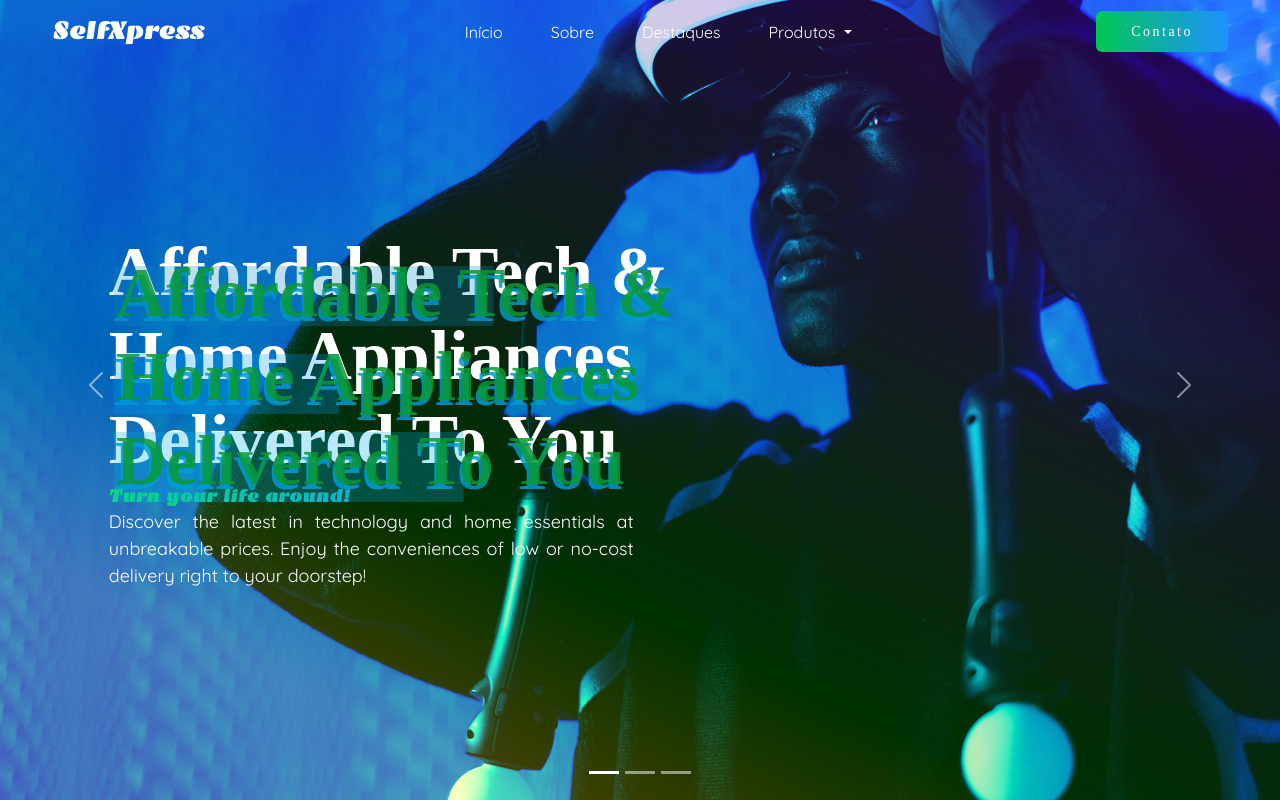
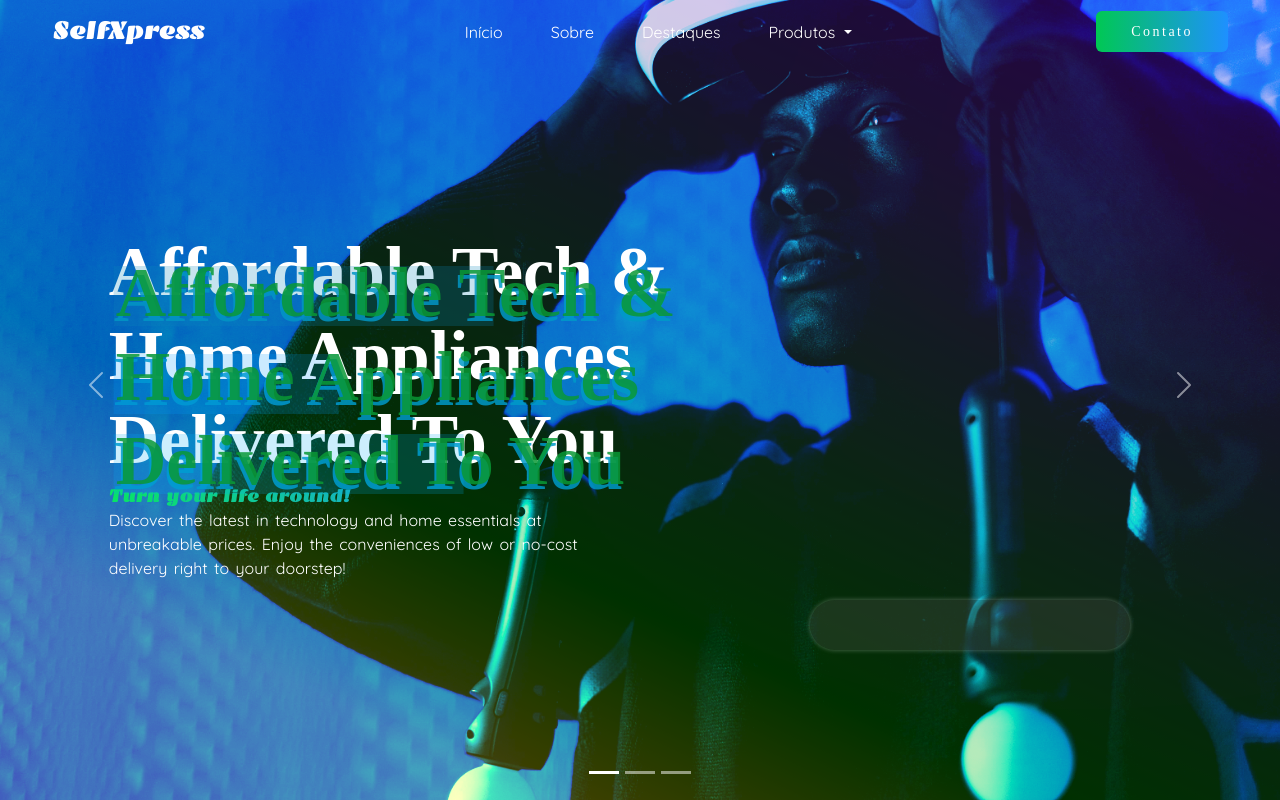
Before and after one commit to F-ODaSilva/SelfXpress, a plain HTML site: page Html/home.html in a window 1280 px wide. Drawn offline with nearby package versions, Linux system fonts and the light colour scheme; a web font is replaced by a local one.

Commit message:
Styled contact button, h1 and created social media box and styled it

```diff
--- a/CSS/home.css
+++ b/CSS/home.css
@@ -129,6 +129,7 @@ header{
        }
        .btn.btn-primary:hover{
             background: linear-gradient(to right, #1e90ff, #00c853);
+            box-shadow: 0 0 40px rgb(2, 112, 255);
             transform: scale(1.02);
        }
     }
@@ -189,7 +190,7 @@ header{
                 }
 
                 .box-1{
-                    background-color:rgba(12, 134, 186, 0.265);
+                    background-color:rgba(12, 134, 186, 0.23);
                     position: absolute;
                     bottom: 16.5rem;
                     left: 5px;
@@ -197,7 +198,7 @@ header{
                     width: 380px;
                 }
                 .box-2{
-                    background-color:rgba(0, 153, 255, 0.265);
+                    background-color:rgba(0, 153, 255, 0.204);
                     position: absolute;
                     bottom: 11rem;
                     left: 5px;
@@ -205,11 +206,11 @@ header{
                     width: 225px;
                 }
                 .box-3{
-                    background-color:rgba(3, 171, 243, 0.265);
+                    background-color:rgba(3, 171, 243, 0.199);
                     position: absolute;
-                    bottom: 5.5rem;
+                    bottom: 6rem;
                     left: 5px;
-                    height: 70px;
+                    height: 60px;
                     width: 350px;
                 }
                 h4.subtitle{
@@ -224,9 +225,10 @@ header{
                 }
                 p.description{
                     font-family: "QuickSand";
-                    text-align: justify;
+                    text-align: start;
                     margin-right: 8rem;
-                    font-size: 18px;
+                    font-size: 16px;
+                    word-spacing: 2px;
                 }
                 .social-media{
                     position: absolute;
@@ -237,6 +239,22 @@ header{
                     }
                 }
 
+            }
+            .social-media{
+                background-color: rgba(87, 86, 86, 0.273);
+                position: absolute;
+                z-index: 8;
+                bottom: 150px;
+                right: 150px;
+                height: 50px;
+                width: 320px;
+                border: none;
+                border-radius: 50px;
+                box-shadow: 0 0 5px rgba(255, 255, 255, 0.307);
+
+            }
+            .social-media:hover{
+                box-shadow: 0 0 15px rgba(255, 255, 255, 0.793);
             }
             .overlay{
                 position: absolute;
--- a/Html/home.html
+++ b/Html/home.html
@@ -5,6 +5,27 @@
     <meta name="viewport" content="width=device-width, initial-scale=1">
     <!-- Bootstrap 5 CDN Link -->
     <link href="https://cdn.jsdelivr.net/npm/bootstrap@5.3.2/dist/css/bootstrap.min.css" rel="stylesheet">
+        <!-- Tab Logo Fav-icon -->
+    <link rel="apple-touch-icon" sizes="180x180" href="../Images/logo/apple-touch-icon.png" />
+    <link rel="icon" type="image/png" sizes="32x32" href="../Images/logo/favicon-32x32.png" />
+    <link rel="icon" type="image/png" sizes="16x16" href="../Images/logo/favicon-16x16.png" />
+    <link rel="manifest" href="../Images/logo/site.webmanifest" />
+
+    <!-- Font Awesome Kit Code Link -->
+    <script src="https://kit.fontawesome.com/f7ccd0c567.js" crossorigin="anonymous"></script>
+
+    <!-- Google Fonts CDN Link -->
+
+    <link rel="preconnect" href="https://fonts.googleapis.com" />
+    <link rel="preconnect" href="https://fonts.gstatic.com" crossorigin />
+    <link href="https://fonts.googleapis.com/css2?family=Noto+Serif+Georgian:wght@300&family=Roboto+Slab&family=Lemon&display=swap"
+        rel="stylesheet" />
+
+    <!-- Bootstrap CDN Icon Link -->
+    <!-- Option 1: Include in HTML -->
+    <link rel="stylesheet" href="https://cdn.jsdelivr.net/npm/bootstrap-icons@1.3.0/font/bootstrap-icons.css" />
+
+
     <!-- CSS StyleSheet -->
     <link rel="stylesheet" href="../CSS/home.css">
     <title>SelfXpress</title>
@@ -86,12 +107,12 @@
                     <p class="description text-white">
                         Discover the latest in technology and home essentials at unbreakable prices. Enjoy the conveniences of low or no-cost delivery right to your doorstep!
                     </p>
-                    <div class="social-media d-flex justify-content-center z-3 text-white">
-                        <div class="w-100 h-100 bg-green"></div>
-                        <div class="w-100 h-100 bg-red"></div>
-                        <div class="w-100 h-100 bg-black"></div>
-                        <div class="w-100 h-100 bg-blue"></div>
-                    </div>
+                </div>
+                <div class="social-media d-flex justify-content-center z-3 text-white">
+                    <div class="w-100 h-100 "></div>
+                    <div class="w-100 h-100"></div>
+                    <div class="w-100 h-100"></div>
+                    <div class="w-100 h-100"></div>
                 </div>
                 <div class="overlay"></div>
               </div>
@@ -110,7 +131,6 @@
               <div class="carousel-item">
                 <img src="../Assets/Images/Desktup-2.jpg" style="filter: brightness(1.5) contrast(1.2)" alt="" class="bd-placeholder-img-lg d-block w-100" color="#333" background="#555" text="Third slide">
                 <div class="overlay" style="filter: opacity(0.2)!important;"></div>
-
               </div>
         </div>
         <button class="carousel-control-prev" type="button" data-bs-target="#heroCarousel" data-bs-slide="prev">
@@ -129,6 +149,12 @@
 
 <script src="https://cdn.jsdelivr.net/npm/bootstrap@5.3.2/dist/js/bootstrap.bundle.min.js"></script>
 
+<!-- Bootstrap Javascript Popper  -->
+<script src="https://cdn.jsdelivr.net/npm/bootstrap@5.0.2dist/js/bootstrap.bundle.min.js"
+    integrity="sha384-MrcW6ZMFYlzcLA8N+NtUVF0sA7MsXsP1UyJoMp4YLEuNSfAP+JcXn/tWtIaxVXM"
+    crossorigin="anonymous"></script>
+<!-- Jquery -->
+<script src="https://code.jquery.com/jquery-3.6.0.minjs"></script>
 
 
 </body>
```
